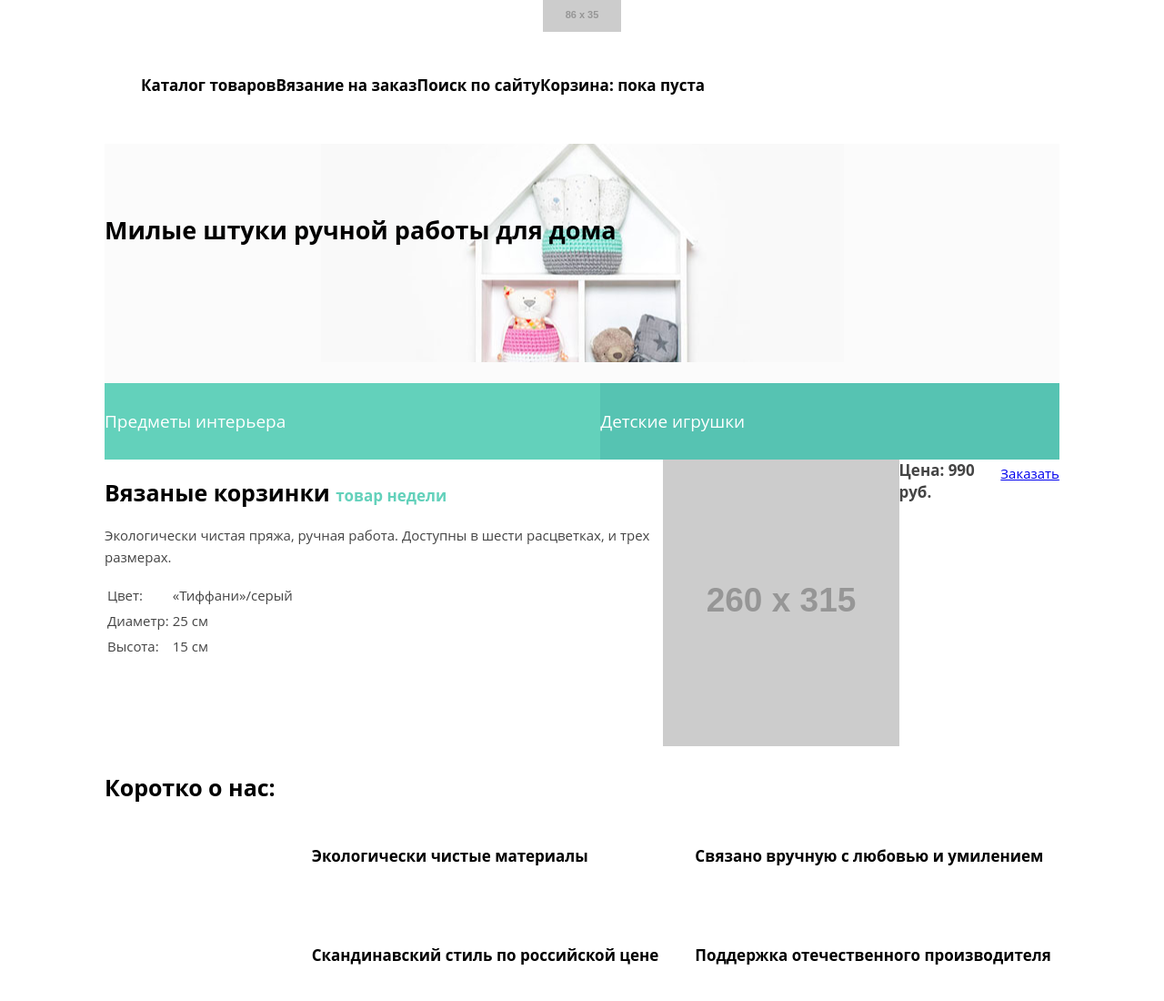
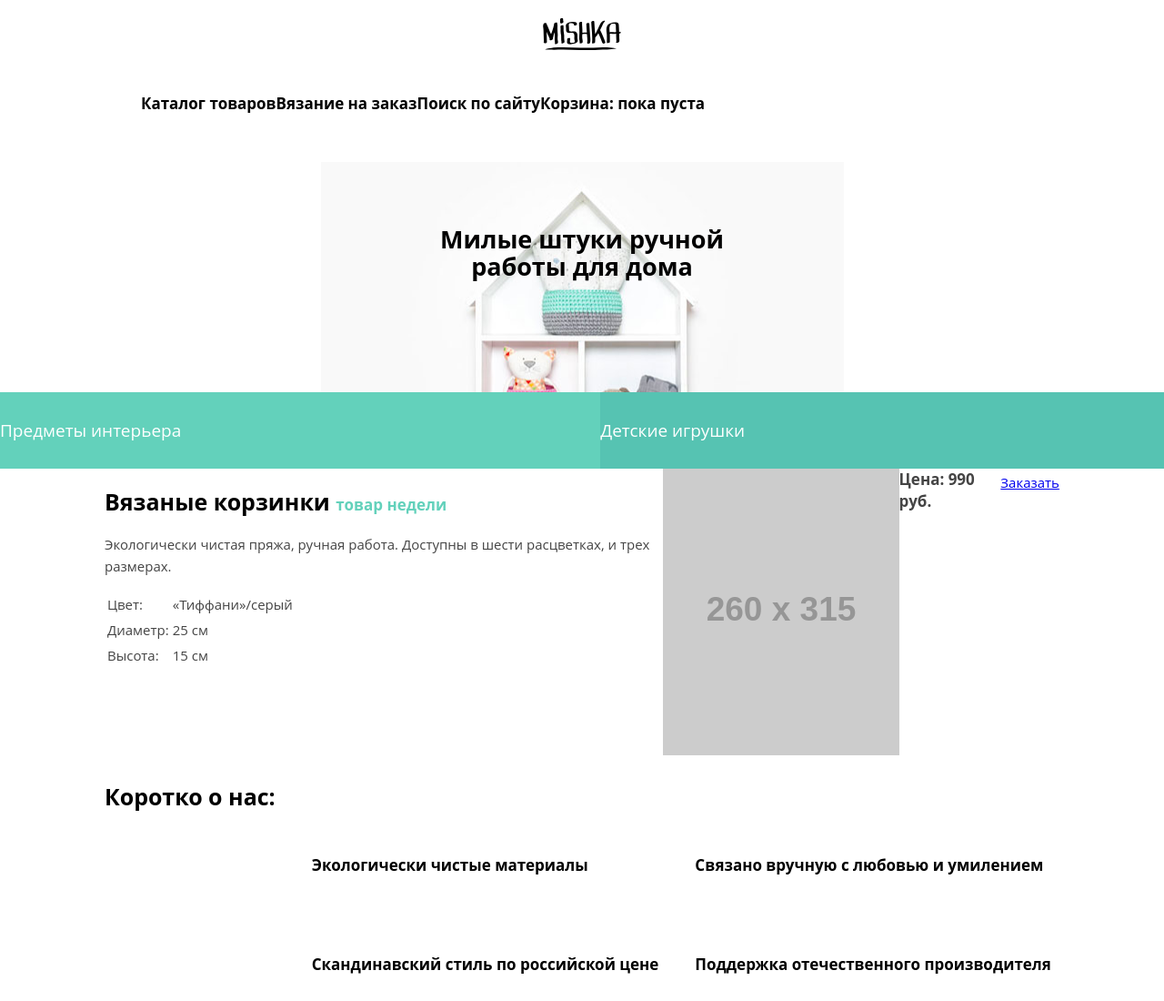
Before and after one commit to s-fomenko/118823-mishka, a website: page index.html in a window 1280 px wide. Shown: the top 1100 px of the page at 91% size. Drawn offline with nearby package versions, Linux system fonts and the light colour scheme; files that its build step writes are made by us from their sources; placeholder pictures from the web are drawn by us.

Commit message:
Изменения

```diff
--- a/index.html
+++ b/index.html
@@ -10,7 +10,7 @@
     <header class="page-header">
       <div class="container">
         <div class="page-header__logo">
-          <img src="http://placehold.it/86x35" width="86" height="35" alt="Mishka">
+          <img src="img/logo-mobile.svg" width="86" height="35" alt="Mishka">
         </div>
         <div class="mobile-menu">
           <div class="mobile-menu__button"></div>
@@ -32,14 +32,14 @@
       </div>
     </header>
     <main>
+      <section class="section">
+        <h1 class="section__header">Милые штуки ручной<br>работы для дома</h1>
+        <div class="section__list">
+          <div class="section__item">Предметы интерьера</div>
+          <div class="section__item  section__item--dark">Детские игрушки</div>
+        </div>
+      </section>
       <div class="container">
-        <section class="section">
-          <h1 class="section__header">Милые штуки ручной работы для дома</h1>
-          <div class="section__list">
-            <div class="section__item">Предметы интерьера</div>
-            <div class="section__item  section__item--dark">Детские игрушки</div>
-          </div>
-        </section>
         <article class="promo-block">
           <div class="promo-block__part">
             <h2 class="promo-block__header">Вязаные корзинки <span>товар недели</span></h2>
--- a/less/blocks/page-header.less
+++ b/less/blocks/page-header.less
@@ -9,6 +9,7 @@
     width: 86px;
     height: 35px;
     margin: 0 auto;
+    padding-top: 20px;
 
     @media @tablet-widths {
       margin: 0;
--- a/less/blocks/section.less
+++ b/less/blocks/section.less
@@ -1,15 +1,15 @@
 .section {
   background: #fbfbfb;
+  background: url("/img/hero-mobile@1x.jpg") no-repeat 50% -20px;
 
   &__header {
-    padding-top: 80px;
-    padding-bottom: 130px;
-
+    padding: 70px 20px 100px 20px;
+    text-align: center;
     font-size: 27px;
     line-height: 30px;
     color: #010000;
 
-    background: url("/img/hero-mobile@1x.jpg") no-repeat 50% 50%;
+
   }
 
   &__list {
```
Also changed, not shown: img/map-mobile@1x.jpg.
